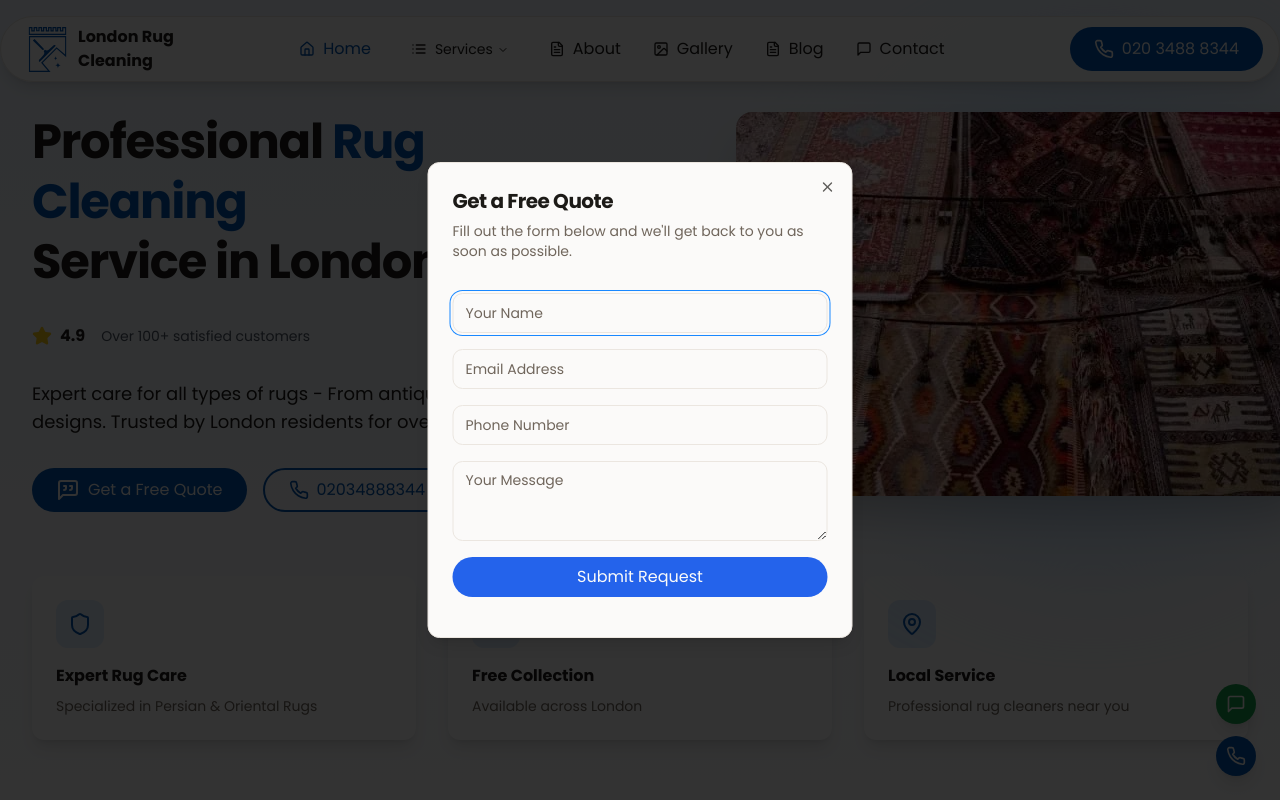
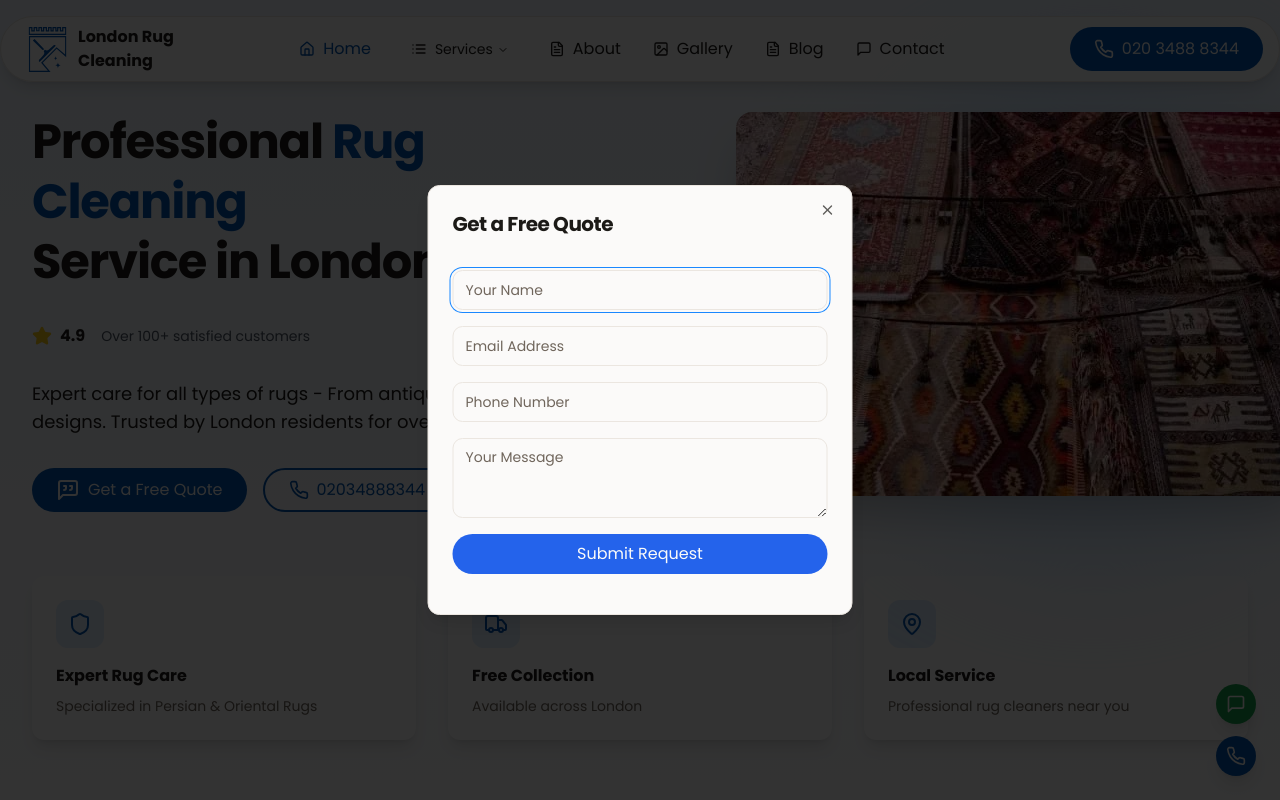
Before and after one commit to londonrugcleaning/london-rug-cleaning, a React (Vite) app: page / in a window 1280 px wide. Both pictures are taken after a click on the button "Get a free quote". Shown: the top 800 px of the page. Built offline with nearby package versions, Linux system fonts and the light colour scheme.

Commit message:
Remove debug logs and unused dialog components
Cleaned up the QuoteModal component by removing console logging statements and unused DialogDescription and DialogFooter components. This streamlines the code and improves maintainability.

```diff
--- a/src/components/QuoteModal.tsx
+++ b/src/components/QuoteModal.tsx
@@ -8,10 +8,8 @@ import { Alert, AlertDescription } from "@/components/ui/alert";
 import {
   Dialog,
   DialogContent,
-  DialogDescription,
   DialogHeader,
   DialogTitle,
-  DialogFooter,
 } from "@/components/ui/dialog";
 import { Phone } from "lucide-react";
 
@@ -37,9 +35,6 @@ export const QuoteModal = ({ open, onOpenChange }: QuoteModalProps) => {
     setError(null);
 
     try {
-      console.log("Submitting form data:", formData);
-
-      // Use the correct API endpoint
       const response = await fetch('/api/send-email', {
         method: 'POST',
         headers: {
@@ -48,38 +43,29 @@ export const QuoteModal = ({ open, onOpenChange }: QuoteModalProps) => {
         body: JSON.stringify(formData),
       });
 
-      console.log("Response status:", response.status);
-
       if (!response.ok) {
         let errorMessage = `Server error: ${response.status}`;
 
         try {
           const text = await response.text();
-          console.log("Error response text:", text);
-
           if (text && text.trim()) {
             const errorData = JSON.parse(text);
             errorMessage = errorData.message || errorMessage;
           }
         } catch (parseError) {
-          console.error("Failed to parse error response:", parseError);
+          // Ignore parse errors
         }
 
         throw new Error(errorMessage);
       }
 
-      // Try to parse the response only if we get here (response was ok)
       let data;
       try {
         const text = await response.text();
-        console.log("Response text:", text);
         data = text ? JSON.parse(text) : {};
       } catch (parseError) {
-        console.error("Failed to parse success response:", parseError);
         throw new Error("Invalid response from server");
       }
-
-      console.log("Response data:", data);
 
       if (data.success) {
         toast({
@@ -115,9 +101,6 @@ export const QuoteModal = ({ open, onOpenChange }: QuoteModalProps) => {
       <DialogContent className="sm:max-w-[425px]">
         <DialogHeader>
           <DialogTitle className="text-xl font-semibold">Get a Free Quote</DialogTitle>
-          <DialogDescription>
-            Fill out the form below and we'll get back to you as soon as possible.
-          </DialogDescription>
         </DialogHeader>
 
         {error && (
@@ -164,7 +147,7 @@ export const QuoteModal = ({ open, onOpenChange }: QuoteModalProps) => {
             required
             aria-label="Your Message"
           />
-          <DialogFooter>
+          <div>
             <Button
               type="submit"
               className="w-full"
@@ -173,7 +156,7 @@ export const QuoteModal = ({ open, onOpenChange }: QuoteModalProps) => {
             >
               {isSubmitting ? "Sending..." : "Submit Request"}
             </Button>
-          </DialogFooter>
+          </div>
         </form>
       </DialogContent>
     </Dialog>
```
